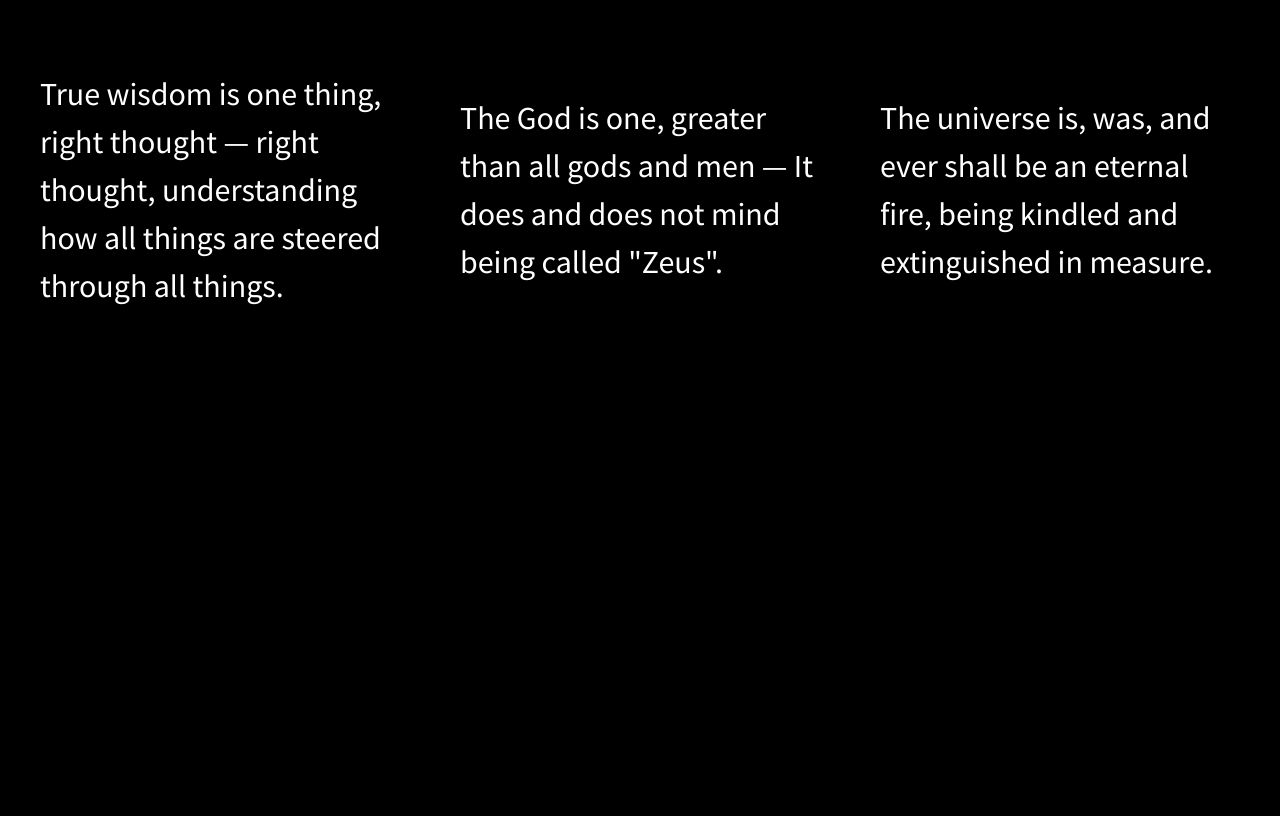
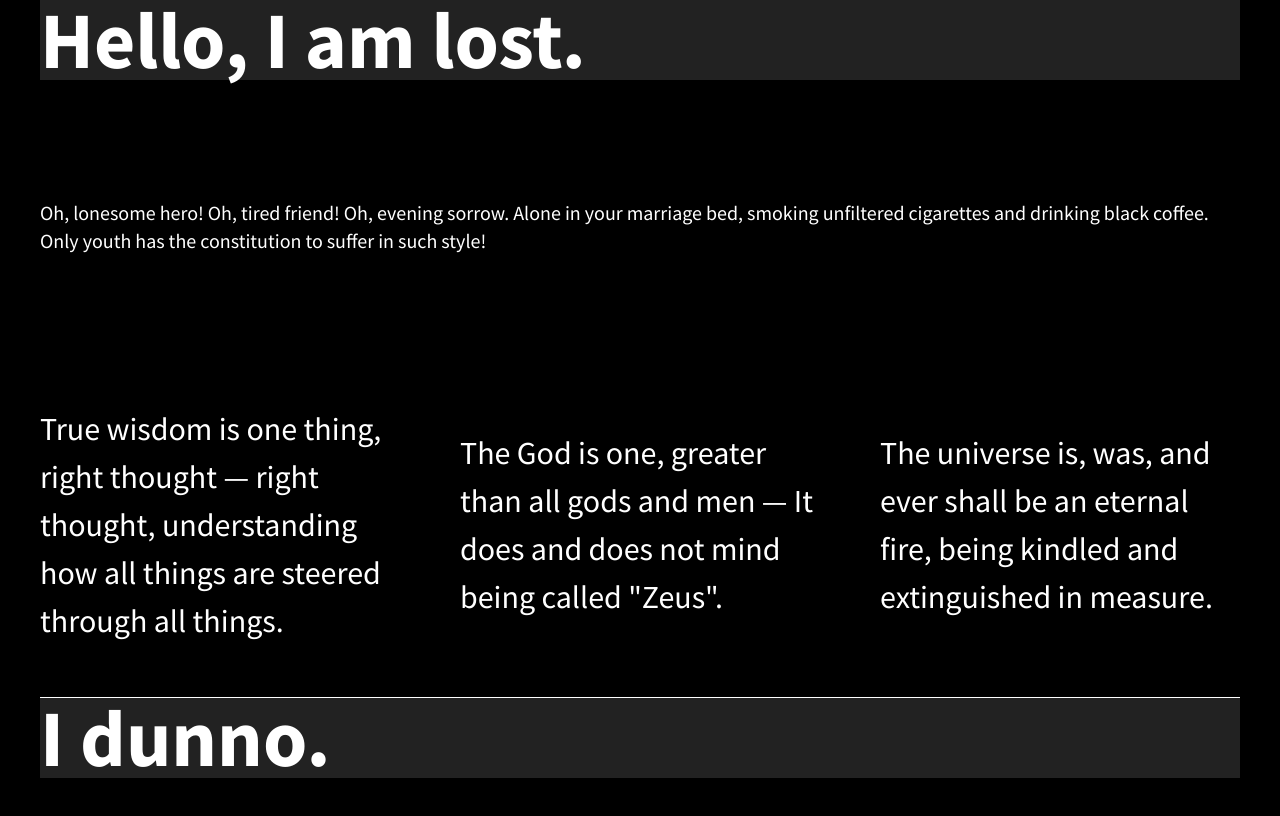
Before and after one commit to werdnamac/divs-flexbox, a plain HTML site: page index.html in a window 1280 px wide. Drawn offline with nearby package versions, Linux system fonts and the light colour scheme.

Commit message:
added header, footer, and main to the existing three-column design

```diff
--- a/css/main.css
+++ b/css/main.css
@@ -103,20 +103,56 @@ html {
 
 body {
   font-family: 'Source Sans Pro', sans-serif;
-  padding: 2em;
+  padding: 0 2em;
   color: white;
   font-size: 1.25em;
   height: 100%;
+  display:flex;
+  justify-content: center;
 }
 
-.wrapper {
+header,
+footer {
+/*set display to flex and center content vertically and horizontally  */
+display: flex;
+justify-content: flex-start;
+align-items: center;
+  background-color: #222;
+  height: 80px;
+  width: 100%;
+
+  font-size: 2em;
+}
+
+main {
+  /*set display to flex and center content vertically and horizontally  */
+  display: flex;
+  justify-content: center;
+  align-items: center;
+  /*background-color: #ccc;*/
+  height: 250px;
+  width: 100%;
+
+}
+
+main p {
+  font-size: 1.35em;
+}
+
+.flex-container {
   /*add display:flex and set justify-content to space-between*/
   display: flex;
+
   justify-content: space-between;
+
   /*font-weight: 700;*/
+  /* wrap the content so it is not all in one line */
+  flex-flow: row wrap;
+  /* add spaces between the flex items in the divs */
+  max-width: 1200px;
 }
 
-.div-1, .div-2, .div-3 {
+.flex-item {
   /*give the divs a width of 30%, add display:flex, set justify-content and align-items to center*/
   display: flex;
   justify-content: center;
@@ -127,6 +163,15 @@ body {
   /*background-color: #f16059;*/
   height: 300px;
   width: 30%;
+
+}
+
+footer {
+  border-top: 1px solid #fff;
+}
+
+footer i {
+  padding: 30px 20px 0 0;
 }
 
 
--- a/index.html
+++ b/index.html
@@ -21,16 +21,21 @@
             <p class="browserupgrade">You are using an <strong>outdated</strong> browser. Please <a href="http://browsehappy.com/">upgrade your browser</a> to improve your experience.</p>
         <![endif]-->
 
-        <section class="wrapper">
-            <div class="div-1">
+        <section class="flex-container">
+          <header><h1>Hello, I am lost.</h1></header>
+          <main>Oh, lonesome hero! Oh, tired friend! Oh, evening sorrow. Alone in your marriage bed, smoking unfiltered cigarettes and drinking black coffee. Only youth has the constitution to suffer in such style!</main>
+            <div id="div-1" class="flex-item">
                 <p>True wisdom is one thing, right thought &mdash; right thought, understanding how all things are steered through all things.</p>
             </div>
-            <div class="div-2">
+            <div id="div-2" class="flex-item">
                 <p>The God is one, greater than all gods and men &mdash; It does and does not mind being called "Zeus".</p>
             </div>
-            <div class="div-3">
+            <div id="div-3" class="flex-item">
                 <p>The universe is, was, and ever shall be an eternal fire, being kindled and extinguished in measure.</p>
             </div>
+            <footer>
+            <h1>I dunno.</h1>
+            </footer>
         </section>
 
         <script src="https://ajax.googleapis.com/ajax/libs/jquery/1.11.3/jquery.min.js"></script>
```
